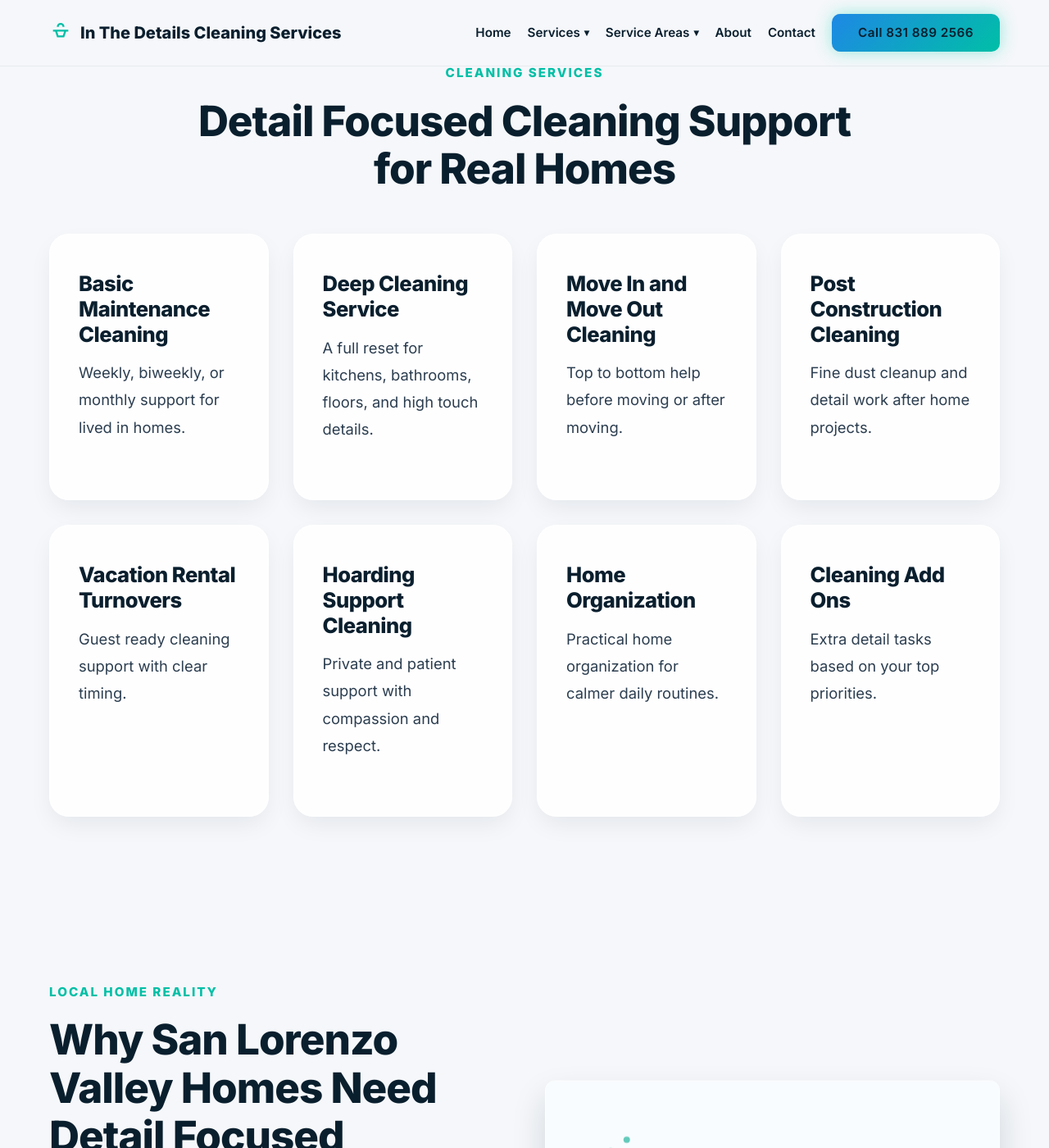
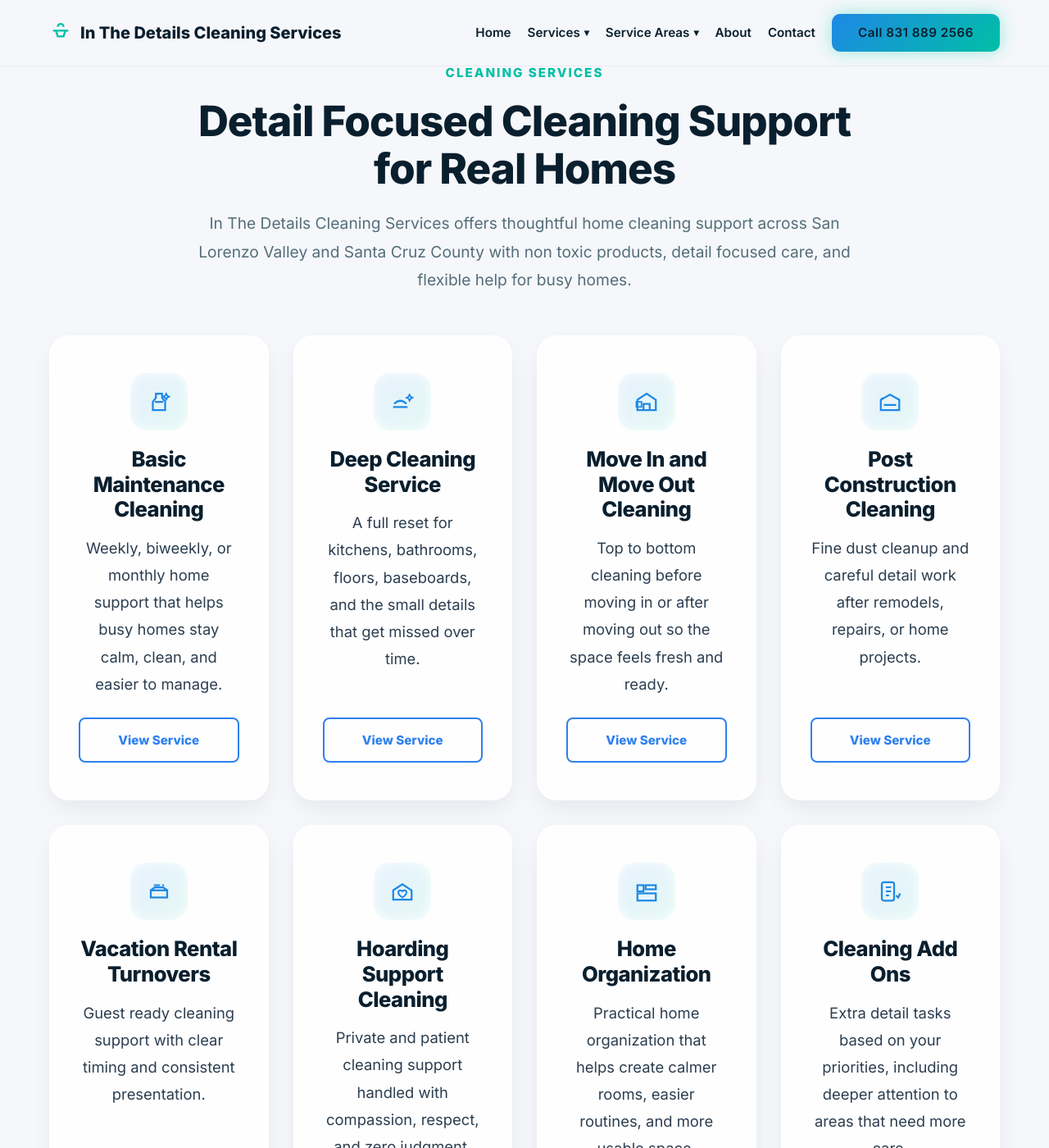
Before and after one commit to YourOnlineSquad/in-the-details-cleaning-site, a Jekyll site: the page built from index.html, in a window 1280 px wide and 1400 px high, scrolled down 1152 px. Shown: the whole window at 82% size. Built offline with Jekyll 4.4.1, drawn with Linux system fonts in a browser that asks for light colours; some of the changed text lies outside the part shown.

Commit message:
Enhance homepage cleaning services section with icons and card CTA buttons

```diff
--- a/index.html
+++ b/index.html
@@ -54,16 +54,57 @@ faq_schema: >
     <div class="text-center max-w-800 mb-50">
       <span class="eyebrow">Cleaning Services</span>
       <h2 class="section-title">Detail Focused Cleaning Support for Real Homes</h2>
+      <p class="section-subtitle">In The Details Cleaning Services offers thoughtful home cleaning support across San Lorenzo Valley and Santa Cruz County with non toxic products, detail focused care, and flexible help for busy homes.</p>
     </div>
     <div class="grid-4">
-      <a class="glass-card d-block" href="{{ '/services/basic-maintenance-cleaning/' | relative_url }}"><h3>Basic Maintenance Cleaning</h3><p class="body-copy">Weekly, biweekly, or monthly support for lived in homes.</p></a>
-      <a class="glass-card d-block" href="{{ '/services/deep-cleaning/' | relative_url }}"><h3>Deep Cleaning Service</h3><p class="body-copy">A full reset for kitchens, bathrooms, floors, and high touch details.</p></a>
-      <a class="glass-card d-block" href="{{ '/services/move-in-move-out-cleaning/' | relative_url }}"><h3>Move In and Move Out Cleaning</h3><p class="body-copy">Top to bottom help before moving or after moving.</p></a>
-      <a class="glass-card d-block" href="{{ '/services/post-construction-cleaning/' | relative_url }}"><h3>Post Construction Cleaning</h3><p class="body-copy">Fine dust cleanup and detail work after home projects.</p></a>
-      <a class="glass-card d-block" href="{{ '/services/vacation-rental-turnovers/' | relative_url }}"><h3>Vacation Rental Turnovers</h3><p class="body-copy">Guest ready cleaning support with clear timing.</p></a>
-      <a class="glass-card d-block" href="{{ '/services/hoarding-support-cleaning/' | relative_url }}"><h3>Hoarding Support Cleaning</h3><p class="body-copy">Private and patient support with compassion and respect.</p></a>
-      <a class="glass-card d-block" href="{{ '/services/home-organization/' | relative_url }}"><h3>Home Organization</h3><p class="body-copy">Practical home organization for calmer daily routines.</p></a>
-      <a class="glass-card d-block" href="{{ '/services/cleaning-add-ons/' | relative_url }}"><h3>Cleaning Add Ons</h3><p class="body-copy">Extra detail tasks based on your top priorities.</p></a>
+      <div class="glass-card text-center d-flex-col">
+        <div class="card-icon" style="margin:0 auto 20px auto;"><svg width="30" height="30" viewBox="0 0 24 24" fill="none" xmlns="http://www.w3.org/2000/svg"><path d="M9 4H15V8L18 12V20H6V12L9 8V4Z" stroke="currentColor" stroke-width="1.8"/><path d="M8 12H16" stroke="currentColor" stroke-width="1.8"/><path d="M19 4L20 6L22 7L20 8L19 10L18 8L16 7L18 6L19 4Z" stroke="currentColor" stroke-width="1.4"/></svg></div>
+        <h3>Basic Maintenance Cleaning</h3>
+        <p class="body-copy">Weekly, biweekly, or monthly home support that helps busy homes stay calm, clean, and easier to manage.</p>
+        <a href="{{ '/services/basic-maintenance-cleaning/' | relative_url }}" class="btn-card">View Service</a>
+      </div>
+      <div class="glass-card text-center d-flex-col">
+        <div class="card-icon" style="margin:0 auto 20px auto;"><svg width="30" height="30" viewBox="0 0 24 24" fill="none" xmlns="http://www.w3.org/2000/svg"><path d="M4 14C8 10 12 10 16 14" stroke="currentColor" stroke-width="1.8"/><path d="M3 17H17" stroke="currentColor" stroke-width="1.8"/><path d="M19 5L20 7L22 8L20 9L19 11L18 9L16 8L18 7L19 5Z" stroke="currentColor" stroke-width="1.4"/></svg></div>
+        <h3>Deep Cleaning Service</h3>
+        <p class="body-copy">A full reset for kitchens, bathrooms, floors, baseboards, and the small details that get missed over time.</p>
+        <a href="{{ '/services/deep-cleaning/' | relative_url }}" class="btn-card">View Service</a>
+      </div>
+      <div class="glass-card text-center d-flex-col">
+        <div class="card-icon" style="margin:0 auto 20px auto;"><svg width="30" height="30" viewBox="0 0 24 24" fill="none" xmlns="http://www.w3.org/2000/svg"><path d="M3 10L12 4L21 10V20H3V10Z" stroke="currentColor" stroke-width="1.8"/><path d="M9 20V14H15V20" stroke="currentColor" stroke-width="1.8"/><rect x="2" y="12" width="5" height="5" stroke="currentColor" stroke-width="1.4"/></svg></div>
+        <h3>Move In and Move Out Cleaning</h3>
+        <p class="body-copy">Top to bottom cleaning before moving in or after moving out so the space feels fresh and ready.</p>
+        <a href="{{ '/services/move-in-move-out-cleaning/' | relative_url }}" class="btn-card">View Service</a>
+      </div>
+      <div class="glass-card text-center d-flex-col">
+        <div class="card-icon" style="margin:0 auto 20px auto;"><svg width="30" height="30" viewBox="0 0 24 24" fill="none" xmlns="http://www.w3.org/2000/svg"><path d="M3 10L12 5L21 10V20H3V10Z" stroke="currentColor" stroke-width="1.8"/><path d="M6 15H18" stroke="currentColor" stroke-width="1.8"/><path d="M5 8L3 11" stroke="currentColor" stroke-width="1.8"/></svg></div>
+        <h3>Post Construction Cleaning</h3>
+        <p class="body-copy">Fine dust cleanup and careful detail work after remodels, repairs, or home projects.</p>
+        <a href="{{ '/services/post-construction-cleaning/' | relative_url }}" class="btn-card">View Service</a>
+      </div>
+      <div class="glass-card text-center d-flex-col">
+        <div class="card-icon" style="margin:0 auto 20px auto;"><svg width="30" height="30" viewBox="0 0 24 24" fill="none" xmlns="http://www.w3.org/2000/svg"><rect x="4" y="11" width="16" height="7" stroke="currentColor" stroke-width="1.8"/><path d="M4 11L8 8H16L20 11" stroke="currentColor" stroke-width="1.8"/><path d="M7 6H13" stroke="currentColor" stroke-width="1.6"/><path d="M15 6H17" stroke="currentColor" stroke-width="1.6"/></svg></div>
+        <h3>Vacation Rental Turnovers</h3>
+        <p class="body-copy">Guest ready cleaning support with clear timing and consistent presentation.</p>
+        <a href="{{ '/services/vacation-rental-turnovers/' | relative_url }}" class="btn-card">View Service</a>
+      </div>
+      <div class="glass-card text-center d-flex-col">
+        <div class="card-icon" style="margin:0 auto 20px auto;"><svg width="30" height="30" viewBox="0 0 24 24" fill="none" xmlns="http://www.w3.org/2000/svg"><path d="M3 11L12 5L21 11V20H3V11Z" stroke="currentColor" stroke-width="1.8"/><path d="M12 18C10 16.6 8 15 8 13.2C8 11.9 9 11 10.2 11C11 11 11.6 11.4 12 12C12.4 11.4 13 11 13.8 11C15 11 16 11.9 16 13.2C16 15 14 16.6 12 18Z" stroke="currentColor" stroke-width="1.6"/></svg></div>
+        <h3>Hoarding Support Cleaning</h3>
+        <p class="body-copy">Private and patient cleaning support handled with compassion, respect, and zero judgment.</p>
+        <a href="{{ '/services/hoarding-support-cleaning/' | relative_url }}" class="btn-card">View Service</a>
+      </div>
+      <div class="glass-card text-center d-flex-col">
+        <div class="card-icon" style="margin:0 auto 20px auto;"><svg width="30" height="30" viewBox="0 0 24 24" fill="none" xmlns="http://www.w3.org/2000/svg"><rect x="3" y="6" width="6" height="6" stroke="currentColor" stroke-width="1.8"/><rect x="11" y="6" width="10" height="4" stroke="currentColor" stroke-width="1.8"/><rect x="3" y="14" width="18" height="7" stroke="currentColor" stroke-width="1.8"/></svg></div>
+        <h3>Home Organization</h3>
+        <p class="body-copy">Practical home organization that helps create calmer rooms, easier routines, and more usable space.</p>
+        <a href="{{ '/services/home-organization/' | relative_url }}" class="btn-card">View Service</a>
+      </div>
+      <div class="glass-card text-center d-flex-col">
+        <div class="card-icon" style="margin:0 auto 20px auto;"><svg width="30" height="30" viewBox="0 0 24 24" fill="none" xmlns="http://www.w3.org/2000/svg"><rect x="4" y="3" width="12" height="18" rx="2" stroke="currentColor" stroke-width="1.8"/><path d="M8 8H13" stroke="currentColor" stroke-width="1.6"/><path d="M8 12H13" stroke="currentColor" stroke-width="1.6"/><path d="M8 16H11" stroke="currentColor" stroke-width="1.6"/><path d="M18 16L20 18L22 14" stroke="currentColor" stroke-width="1.8"/></svg></div>
+        <h3>Cleaning Add Ons</h3>
+        <p class="body-copy">Extra detail tasks based on your priorities, including deeper attention to areas that need more care.</p>
+        <a href="{{ '/services/cleaning-add-ons/' | relative_url }}" class="btn-card">View Service</a>
+      </div>
     </div>
   </div>
 </section>
```
